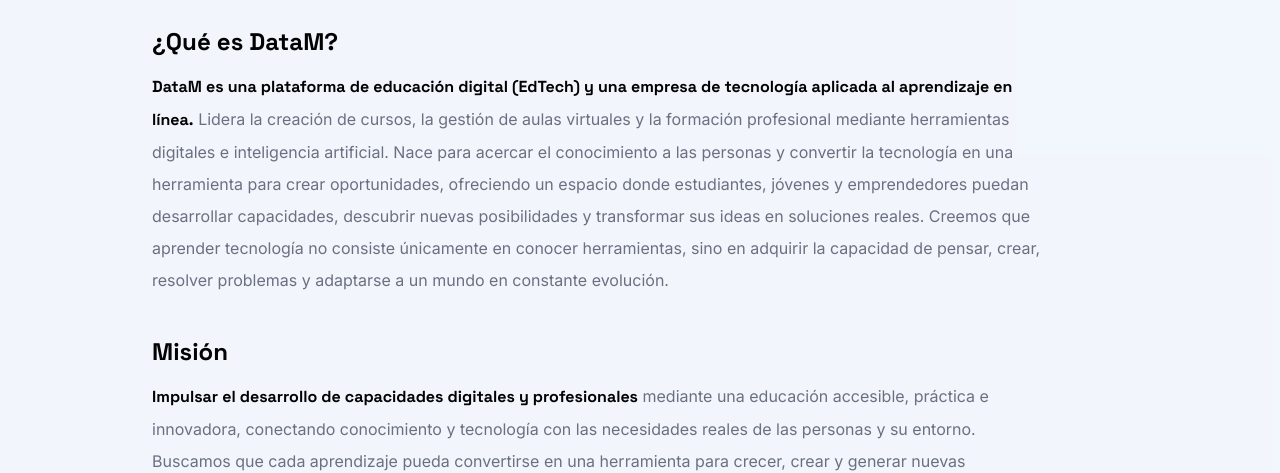
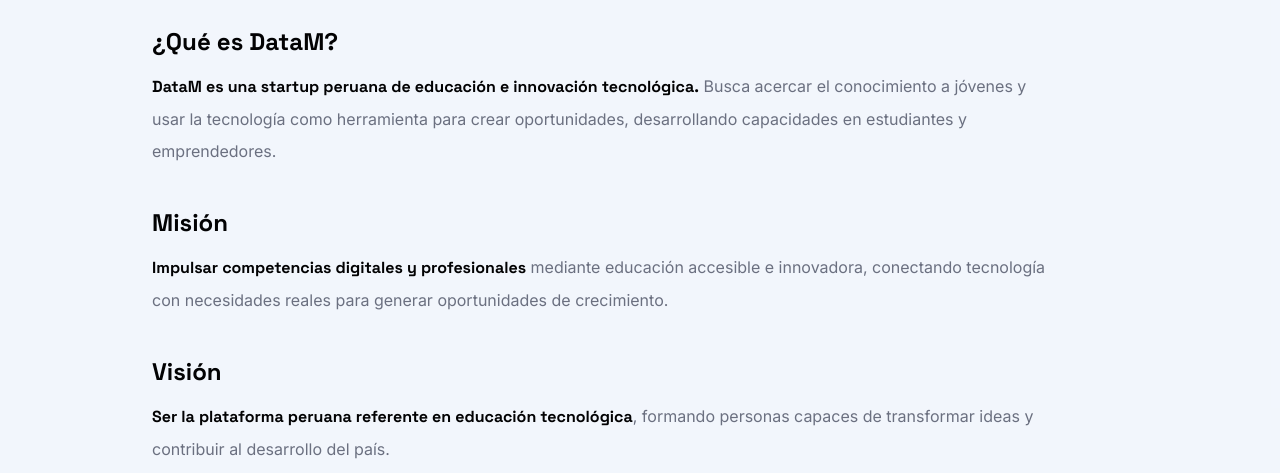
Before and after one commit to Kenner242/datam, a Next.js app: page /nosotros in a window 1280 px wide. Shown: the part 355-828 px from the top of the page. Built offline with nearby package versions, Linux system fonts and the light colour scheme; no server answers.

Commit message:
Actualiza identidad institucional de DataM

```diff
--- a/app/nosotros/page.tsx
+++ b/app/nosotros/page.tsx
@@ -11,9 +11,9 @@
           <span className="data-cell-header">Sobre DataM</span>
           <h1 className="mt-3 max-w-3xl font-display text-4xl font-bold text-ink md:text-5xl">Educación, tecnología e innovación para crear oportunidades</h1>
           <div className="mt-10 max-w-4xl space-y-10 text-base leading-8 text-muted">
-            <article><h2 className="font-display text-2xl font-bold text-ink">¿Qué es DataM?</h2><p className="mt-3"><strong className="font-display text-ink">DataM es una plataforma de educación digital (EdTech) y una empresa de tecnología aplicada al aprendizaje en línea.</strong> Lidera la creación de cursos, la gestión de aulas virtuales y la formación profesional mediante herramientas digitales e inteligencia artificial. Nace para acercar el conocimiento a las personas y convertir la tecnología en una herramienta para crear oportunidades, ofreciendo un espacio donde estudiantes, jóvenes y emprendedores puedan desarrollar capacidades, descubrir nuevas posibilidades y transformar sus ideas en soluciones reales. Creemos que aprender tecnología no consiste únicamente en conocer herramientas, sino en adquirir la capacidad de pensar, crear, resolver problemas y adaptarse a un mundo en constante evolución.</p></article>
-            <article><h2 className="font-display text-2xl font-bold text-ink">Misión</h2><p className="mt-3"><strong className="font-display text-ink">Impulsar el desarrollo de capacidades digitales y profesionales</strong> mediante una educación accesible, práctica e innovadora, conectando conocimiento y tecnología con las necesidades reales de las personas y su entorno. Buscamos que cada aprendizaje pueda convertirse en una herramienta para crecer, crear y generar nuevas oportunidades.</p></article>
-            <article><h2 className="font-display text-2xl font-bold text-ink">Visión</h2><p className="mt-3"><strong className="font-display text-ink">Ser una plataforma peruana referente en educación e innovación tecnológica</strong>, reconocida por impulsar personas capaces de utilizar el conocimiento y la tecnología para transformar sus ideas, resolver desafíos y contribuir al desarrollo del país.</p></article>
+            <article><h2 className="font-display text-2xl font-bold text-ink">¿Qué es DataM?</h2><p className="mt-3"><strong className="font-display text-ink">DataM es una startup peruana de educación e innovación tecnológica.</strong> Busca acercar el conocimiento a jóvenes y usar la tecnología como herramienta para crear oportunidades, desarrollando capacidades en estudiantes y emprendedores.</p></article>
+            <article><h2 className="font-display text-2xl font-bold text-ink">Misión</h2><p className="mt-3"><strong className="font-display text-ink">Impulsar competencias digitales y profesionales</strong> mediante educación accesible e innovadora, conectando tecnología con necesidades reales para generar oportunidades de crecimiento.</p></article>
+            <article><h2 className="font-display text-2xl font-bold text-ink">Visión</h2><p className="mt-3"><strong className="font-display text-ink">Ser la plataforma peruana referente en educación tecnológica</strong>, formando personas capaces de transformar ideas y contribuir al desarrollo del país.</p></article>
           </div>
           <Link href="/" className="mt-10 inline-block text-sm font-medium text-accent hover:underline">← Volver al inicio</Link>
         </section>
--- a/app/page.tsx
+++ b/app/page.tsx
@@ -2,15 +2,6 @@
 import Footer from "@/components/Footer";
 import CourseCard from "@/components/CourseCard";
 import { Facebook, Linkedin, MessageCircle, Instagram, Mail, Code2, Database, BarChart3, FileSpreadsheet } from "lucide-react";
-
-const skills = [
-  { code: "A1", name: "Excel" },
-  { code: "A2", name: "Power BI" },
-  { code: "A3", name: "Power Query" },
-  { code: "A4", name: "Python" },
-  { code: "A5", name: "SQL" },
-  { code: "A6", name: "Inteligencia Artificial" },
-];
 
 const featuredCourses = [
   {
@@ -82,7 +73,7 @@
             Conoce DataM y comienza tu camino de aprendizaje tecnológico.
           </p>
         </div>
-        <div className="grid gap-10 md:grid-cols-2 md:items-center">
+        <div>
           <div>
             <span className="data-cell-header">DataM · Educación tecnológica gratuita en Perú</span>
             <h1 className="mt-3 font-display text-4xl font-bold leading-tight text-ink md:text-5xl">
@@ -109,19 +100,6 @@
             </div>
           </div>
 
-          {/* Signature: hoja de cálculo estilizada como "tabla de habilidades" */}
-          <div className="data-cell overflow-hidden">
-            <div className="grid grid-cols-2 divide-x divide-y divide-line">
-              {skills.map((s) => (
-                <div key={s.code} className="p-4">
-                  <p className="data-cell-header">{s.code}</p>
-                  <p className="mt-1 font-display text-sm font-bold text-ink">
-                    {s.name}
-                  </p>
-                </div>
-              ))}
-            </div>
-          </div>
         </div>
       </section>
 
@@ -214,35 +192,26 @@
             <article>
               <h3 className="font-display text-xl font-bold text-ink">¿Qué es DataM?</h3>
               <p className="mt-3">
-                <strong className="font-display text-ink">DataM es una iniciativa peruana de educación e innovación tecnológica</strong>{" "}
-                que nace para acercar el conocimiento a las personas y convertir
-                la tecnología en una herramienta para crear oportunidades.
-                Construimos un espacio donde estudiantes, jóvenes y emprendedores
-                puedan desarrollar capacidades, descubrir nuevas posibilidades y
-                transformar sus ideas en soluciones reales. Creemos que aprender
-                tecnología no consiste únicamente en conocer herramientas, sino
-                en adquirir la capacidad de pensar, crear, resolver problemas y
-                adaptarse a un mundo en constante evolución.
+                <strong className="font-display text-ink">DataM es una startup peruana de educación e innovación tecnológica.</strong>{" "}
+                Busca acercar el conocimiento a jóvenes y usar la tecnología como
+                herramienta para crear oportunidades, desarrollando capacidades
+                en estudiantes y emprendedores.
               </p>
             </article>
             <article>
               <h3 className="font-display text-xl font-bold text-ink">Misión</h3>
               <p className="mt-3">
-                <strong className="font-display text-ink">Impulsar el desarrollo de capacidades digitales y profesionales</strong>{" "}
-                mediante una educación accesible, práctica e innovadora,
-                conectando conocimiento y tecnología con las necesidades reales
-                de las personas y su entorno. Buscamos que cada aprendizaje
-                pueda convertirse en una herramienta para crecer, crear y generar
-                nuevas oportunidades.
+                <strong className="font-display text-ink">Impulsar competencias digitales y profesionales</strong>{" "}
+                mediante educación accesible e innovadora, conectando tecnología
+                con necesidades reales para generar oportunidades de crecimiento.
               </p>
             </article>
             <article>
               <h3 className="font-display text-xl font-bold text-ink">Visión</h3>
               <p className="mt-3">
-                <strong className="font-display text-ink">Ser una plataforma peruana referente en educación e innovación tecnológica</strong>,
-                reconocida por impulsar personas capaces de utilizar el
-                conocimiento y la tecnología para transformar sus ideas, resolver
-                desafíos y contribuir al desarrollo del país.
+                <strong className="font-display text-ink">Ser la plataforma peruana referente en educación tecnológica</strong>,
+                formando personas capaces de transformar ideas y contribuir al
+                desarrollo del país.
               </p>
             </article>
           </div>
```
